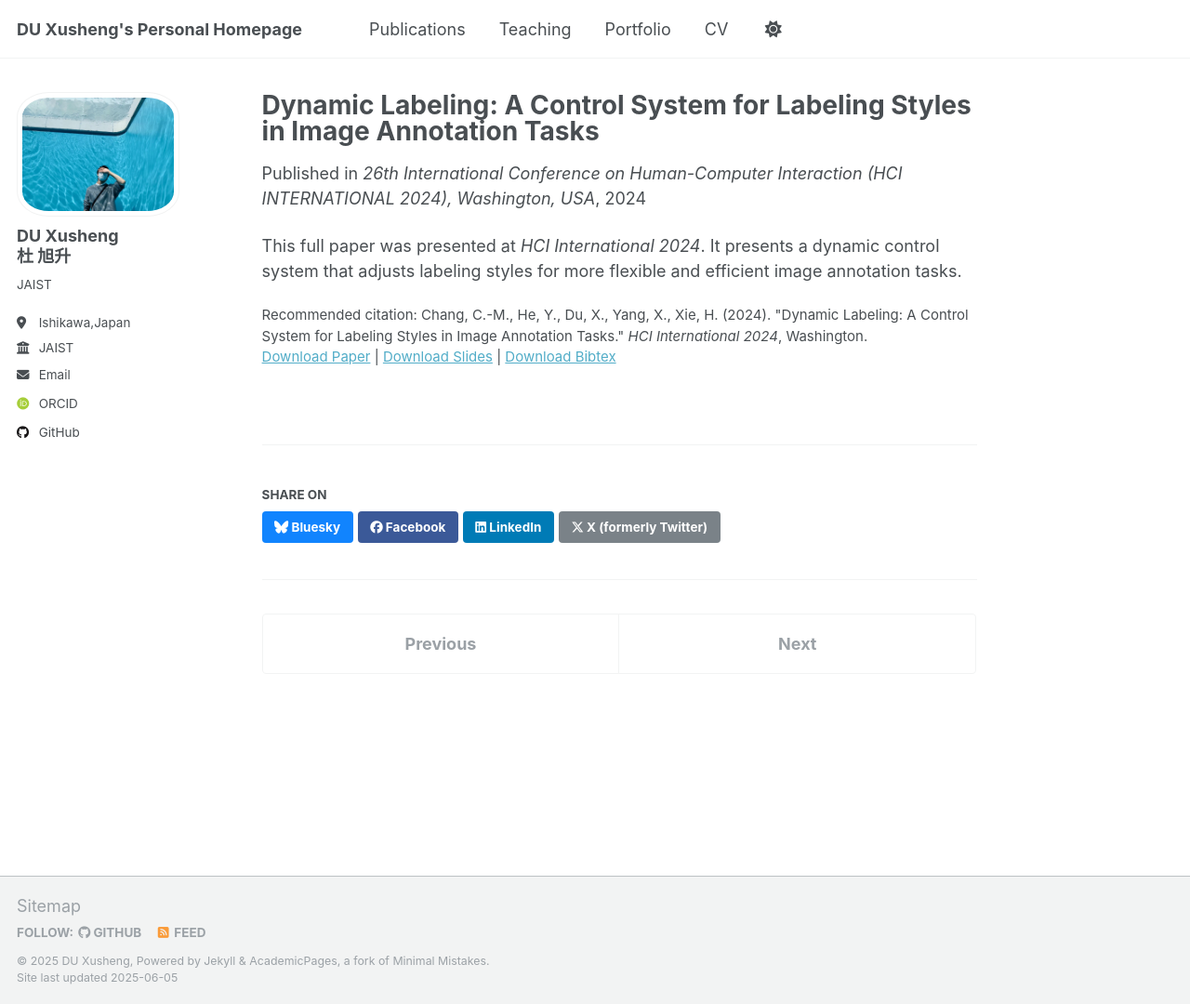
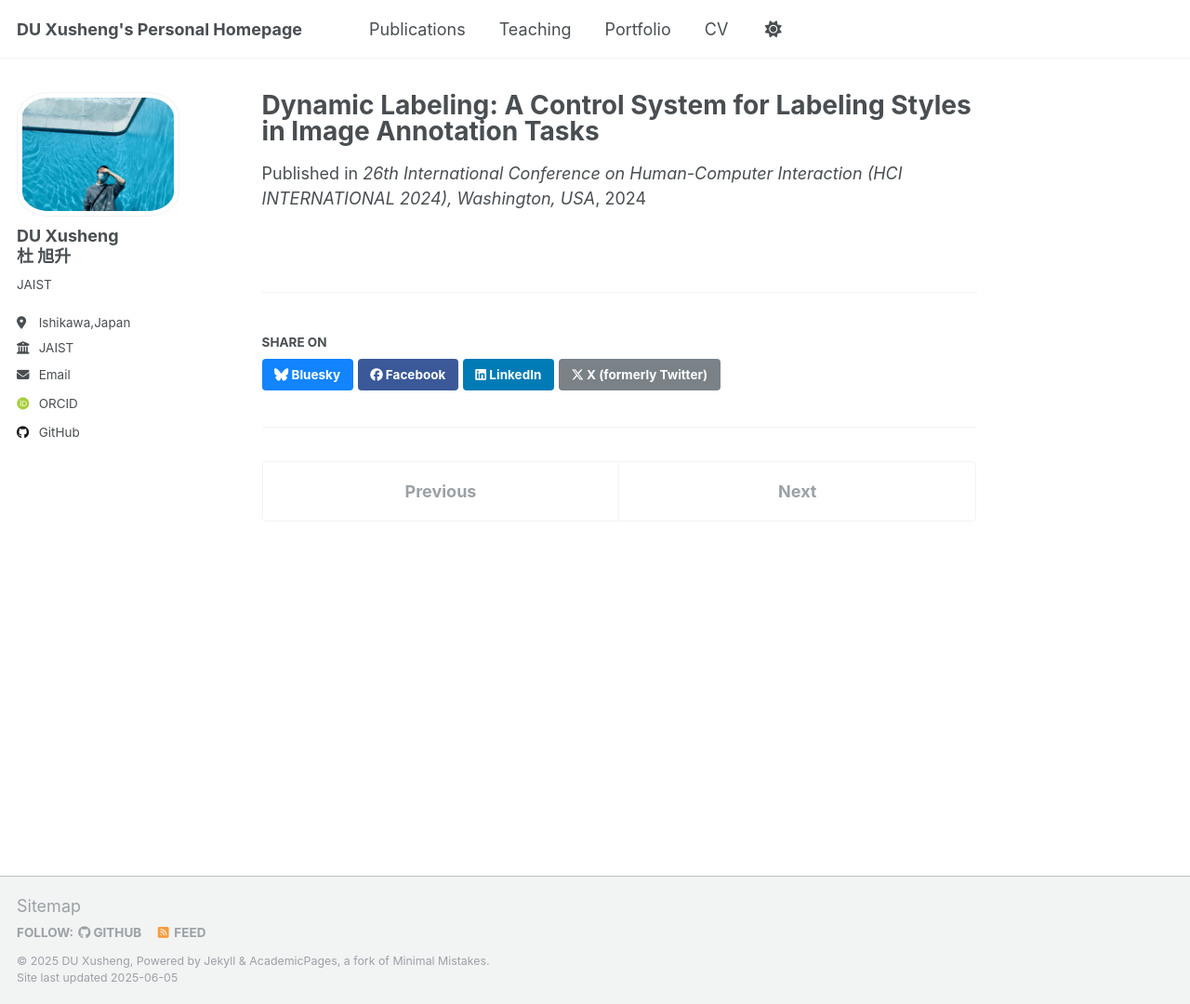
Before and after one commit to ToKyokushou/ToKyokushou.github.io, a Jekyll site: the page built from _publications/2024-07-dynamic-labeling.md, in a window 1280 px wide and 1080 px high. Shown: the whole window at 93% size. Built offline with Jekyll 4.4.1, drawn with Linux system fonts in a browser that asks for light colours; some web fonts are replaced.

Commit message:
Update 2024-07-dynamic-labeling.md

```diff
--- a/_publications/2024-07-dynamic-labeling.md
+++ b/_publications/2024-07-dynamic-labeling.md
@@ -6,9 +6,4 @@ permalink: /publication/2024-07-dynamic-labeling
 excerpt: 'A control system for dynamically adapting labeling styles in image annotation workflows.'
 date: 2024-07-01
 venue: '26th International Conference on Human-Computer Interaction (HCI INTERNATIONAL 2024), Washington, USA'
-slidesurl: ''
-paperurl: ''
-bibtexurl: ''
-citation: 'Chang, C.-M., He, Y., Du, X., Yang, X., Xie, H. (2024). &quot;Dynamic Labeling: A Control System for Labeling Styles in Image Annotation Tasks.&quot; <i>HCI International 2024</i>, Washington.'
 ---
-This full paper was presented at <i>HCI International 2024</i>. It presents a dynamic control system that adjusts labeling styles for more flexible and efficient image annotation tasks.
```
